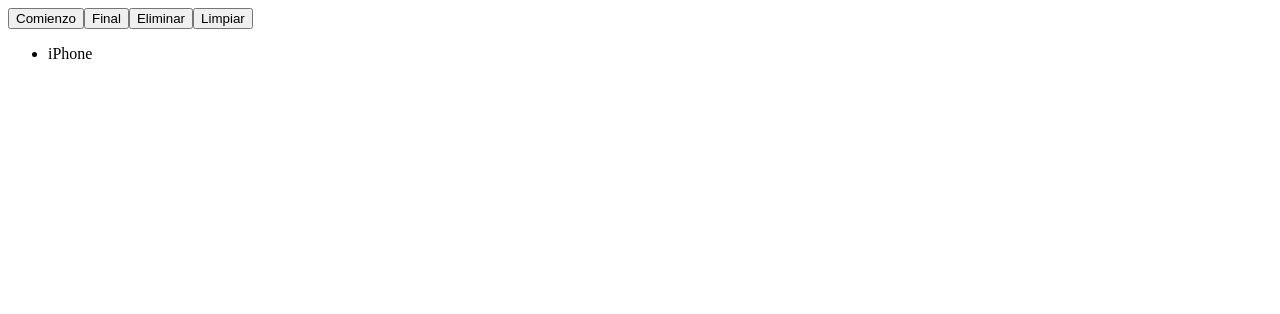
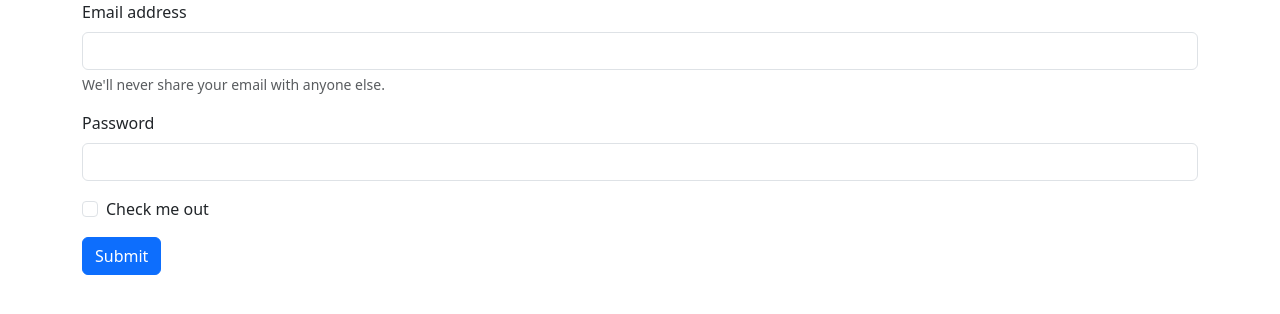
Before and after one commit to uescobar/react-app, a React app: page / in a window 1280 px wide. Shown: the top 314 px of the page. Built offline with nearby package versions, Linux system fonts and the light colour scheme; the HTML template or start-up script is replaced by a standard one.

Commit message:
Primera forma de crear el formulario}

```diff
--- a/src/App.tsx
+++ b/src/App.tsx
@@ -1,41 +1,9 @@
-import { useState } from "react";
-import ProductDashboard from "./components/ProductDashboard";
-import ProductList from "./components/ProductList";
-import Button from "./components/Button";
+import Form from "./components/Form";
 
 function App() {
-  const [products, setProducts] = useState([
-    {
-      id: Math.random().toString(),
-      name: "iPhone",
-    },
-  ]);
-
-  const comienzo = () => {
-    let product = { id: Math.random().toString(), name: "Surfboard" };
-    setProducts([product, ...products]);
-  };
-
-  const final = () => {
-    let product = { id: Math.random().toString(), name: "Guitarra Eléctrica" };
-    setProducts([...products, product]);
-  };
-
-  const eliminar = () => {
-    setProducts(products.slice(0, -1));
-  };
-
-  const limpiar = () => {
-    setProducts([]);
-  };
-
   return (
-    <div>
-      <Button onClick={comienzo}>Comienzo</Button>
-      <Button onClick={final}>Final</Button>
-      <Button onClick={eliminar}>Eliminar</Button>
-      <Button onClick={limpiar}>Limpiar</Button>
-      <ProductList products={products} />
+    <div className="container">
+      <Form />
     </div>
   );
 }
--- /dev/null
+++ b/src/components/Form.tsx
@@ -0,0 +1,48 @@
+import React from "react";
+
+type Props = {};
+
+function Form({}: Props) {
+  return (
+    <form>
+      <div className="mb-3">
+        <label htmlFor="exampleInputEmail1" className="form-label">
+          Email address
+        </label>
+        <input
+          type="email"
+          className="form-control"
+          id="exampleInputEmail1"
+          aria-describedby="emailHelp"
+        />
+        <div id="emailHelp" className="form-text">
+          We'll never share your email with anyone else.
+        </div>
+      </div>
+      <div className="mb-3">
+        <label htmlFor="exampleInputPassword1" className="form-label">
+          Password
+        </label>
+        <input
+          type="password"
+          className="form-control"
+          id="exampleInputPassword1"
+        />
+      </div>
+      <div className="mb-3 form-check">
+        <input
+          type="checkbox"
+          className="form-check-input"
+          id="exampleCheck1"
+        />
+        <label className="form-check-label" htmlFor="exampleCheck1">
+          Check me out
+        </label>
+      </div>
+      <button type="submit" className="btn btn-primary">
+        Submit
+      </button>
+    </form>
+  );
+}
+export default Form;
```
Also changed, not shown: src/main.tsx (+4 -4 lines).
